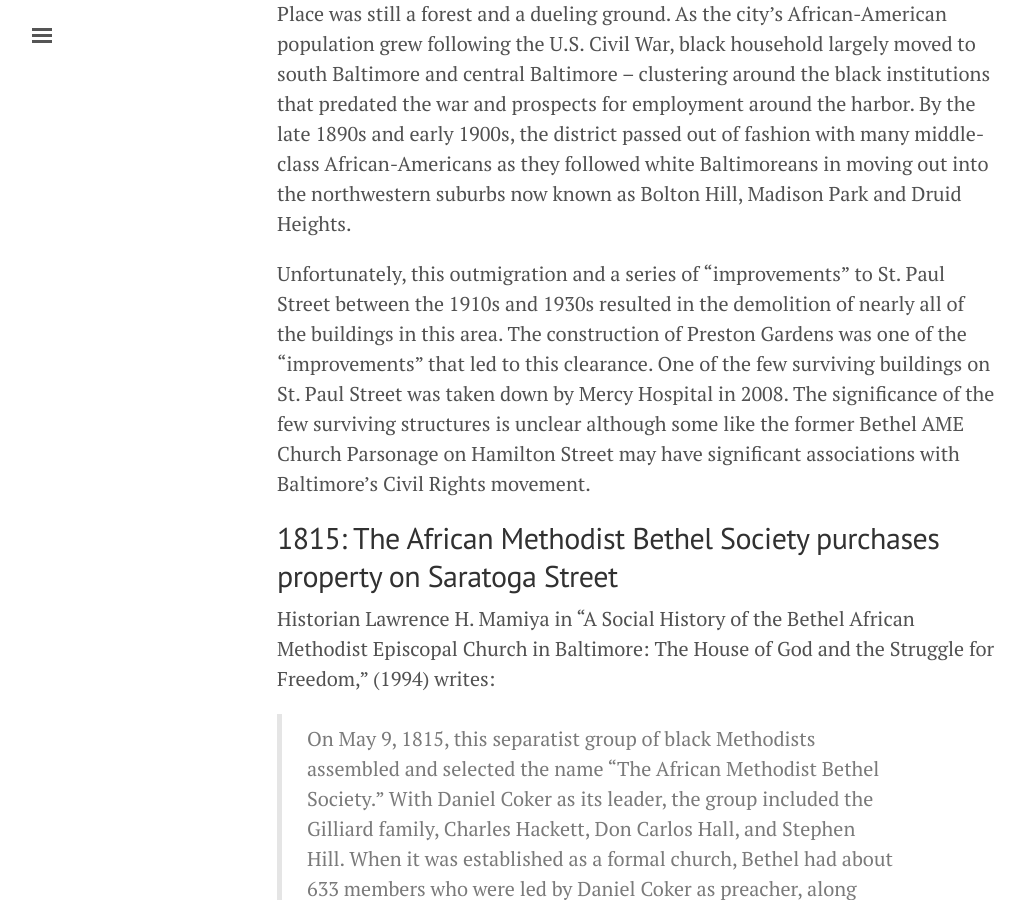
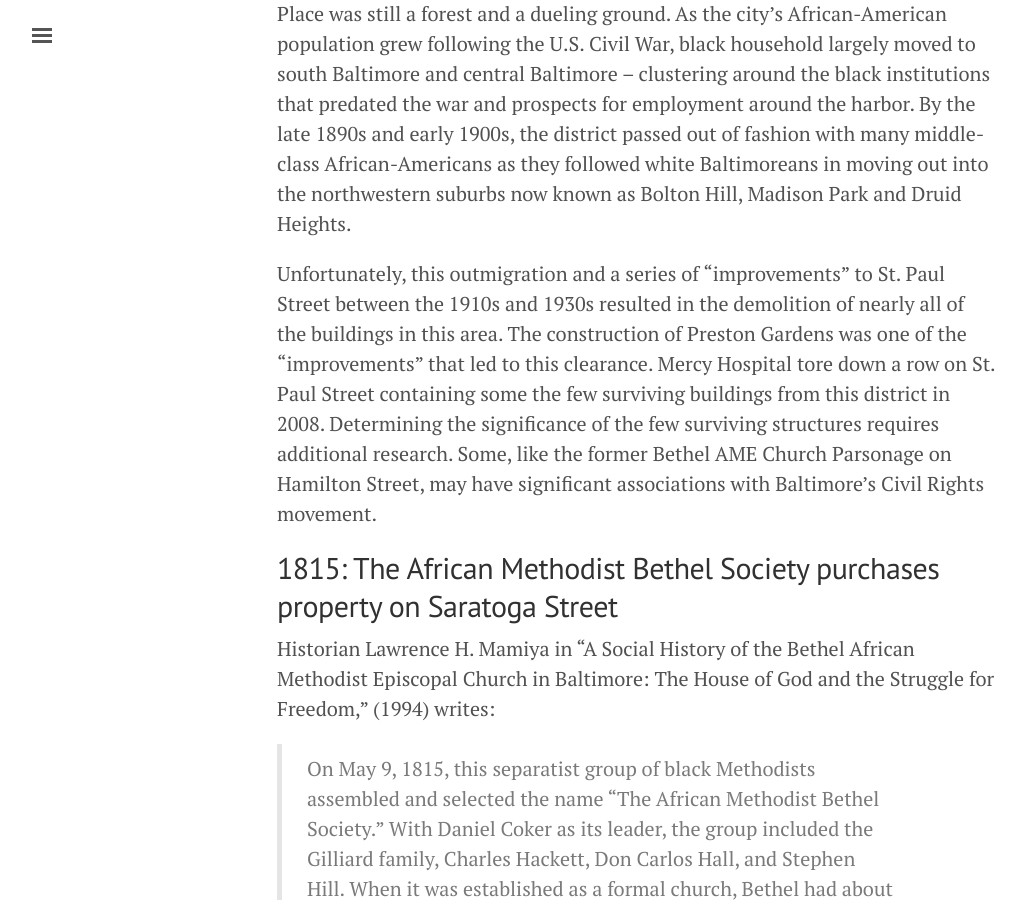
Before and after one commit to baltimoreheritage/civil-rights-heritage, a Jekyll site: the page built from places/preston-gardens.md, in a window 1280 px wide and 900 px high, scrolled down 693 px. Shown: the whole window, without its empty margins (3-1029 px from the left). Built offline with Jekyll 4.4.1, drawn with Linux system fonts in a browser that asks for light colours; comment, search, counter and statistics services are not loaded.

Commit message:
Minor revisions

```diff
--- a/places/preston-gardens.md
+++ b/places/preston-gardens.md
@@ -10,7 +10,7 @@ Built in the 1910s, Preston Gardens is the site of a little-known black neighbor
 
 This unusual linear park along St. Paul Street is likely familiar only as a place you may drive by on your way to the Baltimore City Courthouse. Few know that in this neighborhood, along Hamilton Street and Courtland Street – a thriving black community stood up through the early 20th century. Black lawyers, religious leaders and countless others occupied a mix of homes, offices and social halls built from the early to mid-1800s. The neighborhood had originally developed as an affluent district just north of the developed downtown when Mount Vernon Place was still a forest and a dueling ground. As the city’s African-American population grew following the U.S. Civil War, black household largely moved to south Baltimore and central Baltimore – clustering around the black institutions that predated the war and prospects for employment around the harbor. By the late 1890s and early 1900s, the district passed out of fashion with many middle-class African-Americans as they followed white Baltimoreans in moving out into the northwestern suburbs now known as Bolton Hill, Madison Park and Druid Heights.
 
-Unfortunately, this outmigration and a series of  “improvements” to St. Paul Street between the 1910s and 1930s resulted in the demolition of nearly all of the buildings in this area. The construction of Preston Gardens was one of the “improvements” that led to this clearance. One of the few surviving buildings on St. Paul Street was taken down by Mercy Hospital in 2008. The significance of the few surviving structures is unclear although some like the former Bethel AME Church Parsonage on Hamilton Street may have significant associations with Baltimore’s Civil Rights movement.
+Unfortunately, this outmigration and a series of  “improvements” to St. Paul Street between the 1910s and 1930s resulted in the demolition of nearly all of the buildings in this area. The construction of Preston Gardens was one of the “improvements” that led to this clearance. Mercy Hospital tore down a row  on St. Paul Street containing some the few surviving buildings from this district in 2008. Determining the significance of the few surviving structures requires additional research. Some, like the former Bethel AME Church Parsonage on Hamilton Street, may have significant associations with Baltimore’s Civil Rights movement.
 
 ## 1815: The African Methodist Bethel Society purchases property on Saratoga Street
 
@@ -251,7 +251,7 @@ Col. Sherlock Swann (see this [Maryland Historical Society Collection](http://ww
 
 [^15]:	\_ widen\_1904
 
-[^16]:	_favors_1909; See also _major\_1907 for more on Clotworthy’s opposition to black participation in local and state politics.
+[^16]:	_favors\_1909; See also _major\_1907 for more on Clotworthy’s opposition to black participation in local and state politics.
 
 [^17]:	mamiya\_social\_1994
 
```
